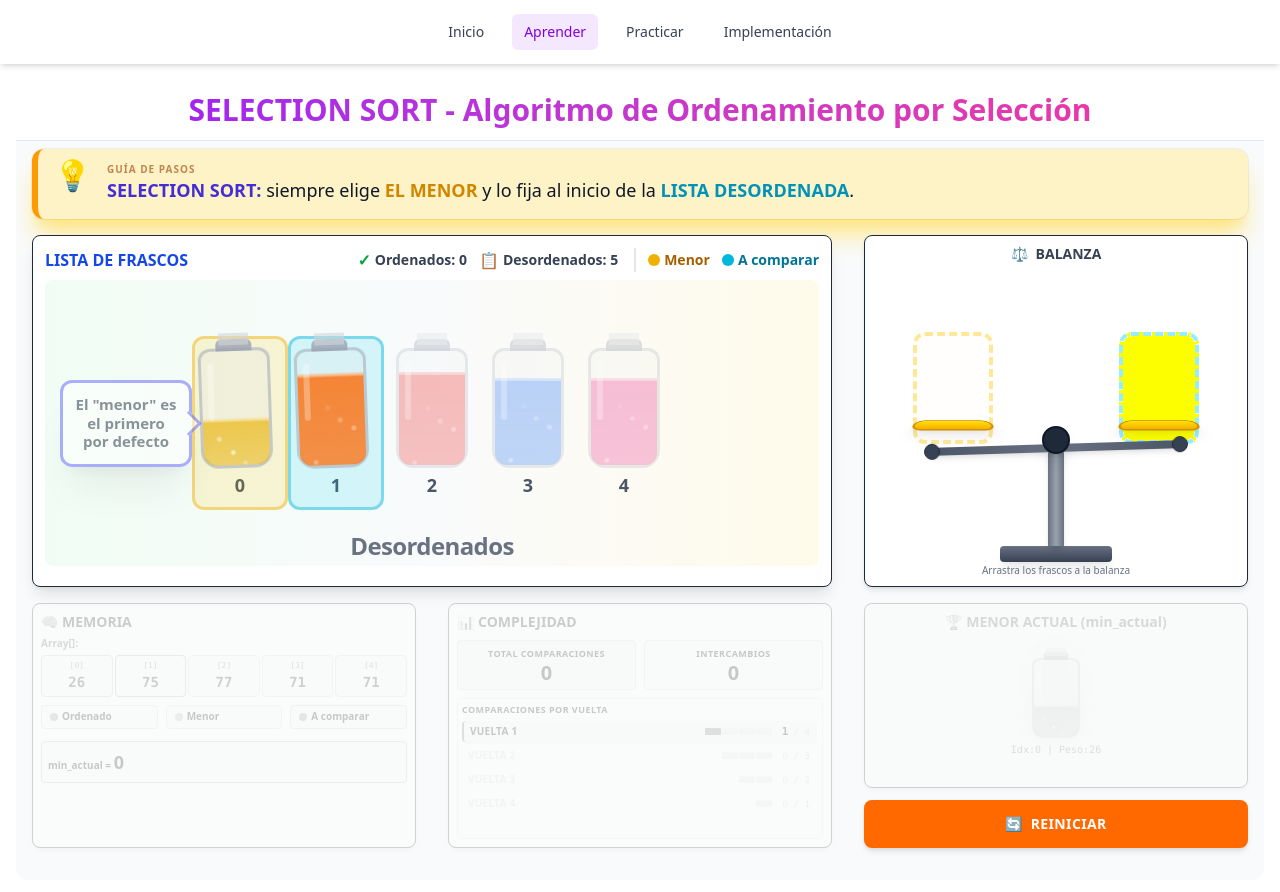
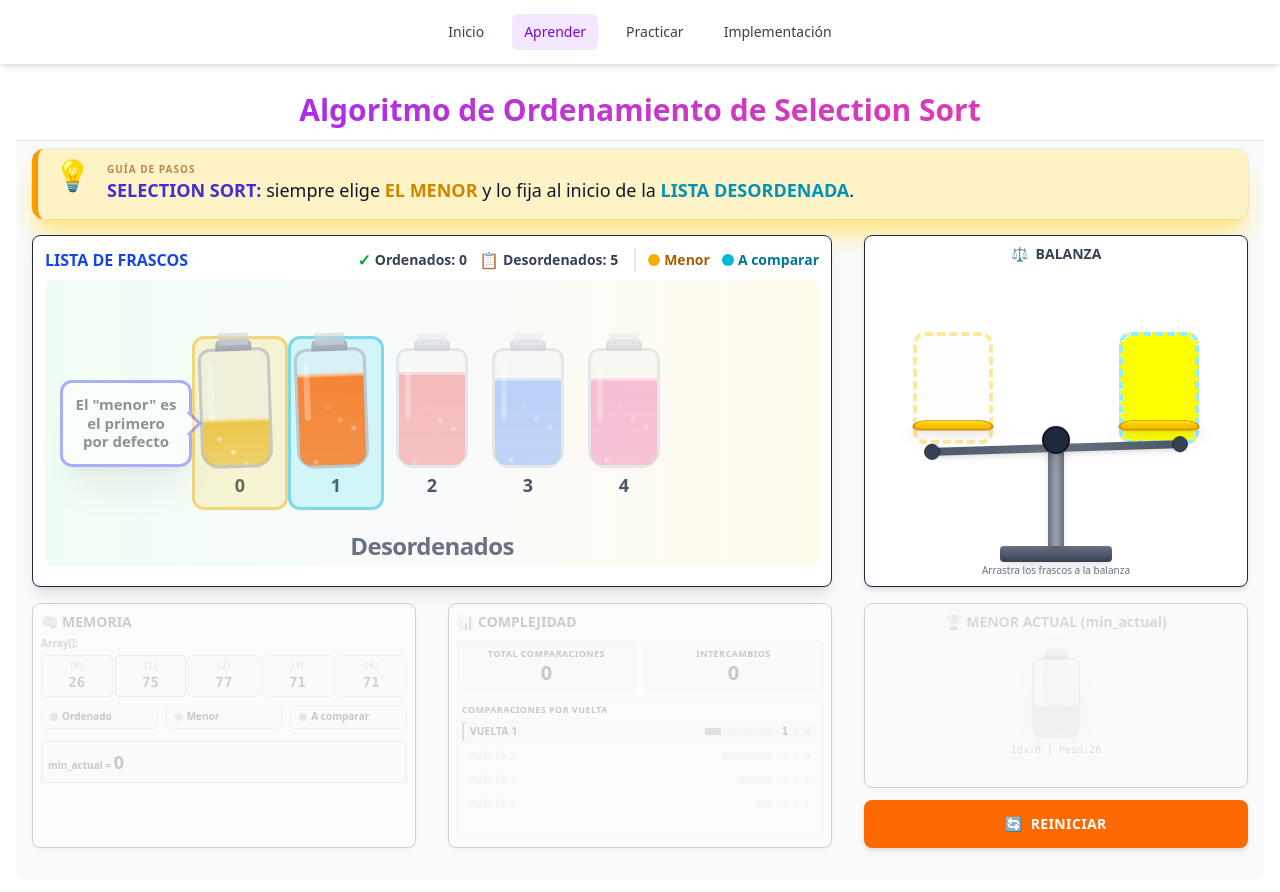
Before and after one commit to helvetios16/sortLearn, a Vue app: page /visualize in a window 1280 px wide. Shown: the top 892 px of the page. Built offline with nearby package versions, Linux system fonts and the light colour scheme.

Commit message:
Change title in VisualizeNew.vue

```diff
--- a/src/views/VisualizeNew.vue
+++ b/src/views/VisualizeNew.vue
@@ -5,7 +5,7 @@
       <h1
         class="text-3xl font-extrabold bg-clip-text text-transparent bg-gradient-to-r from-purple-600 to-pink-500"
       >
-        SELECTION SORT - Algoritmo de Ordenamiento por Selección
+        Algoritmo de Ordenamiento de Selection Sort
       </h1>
     </div>
 
```
